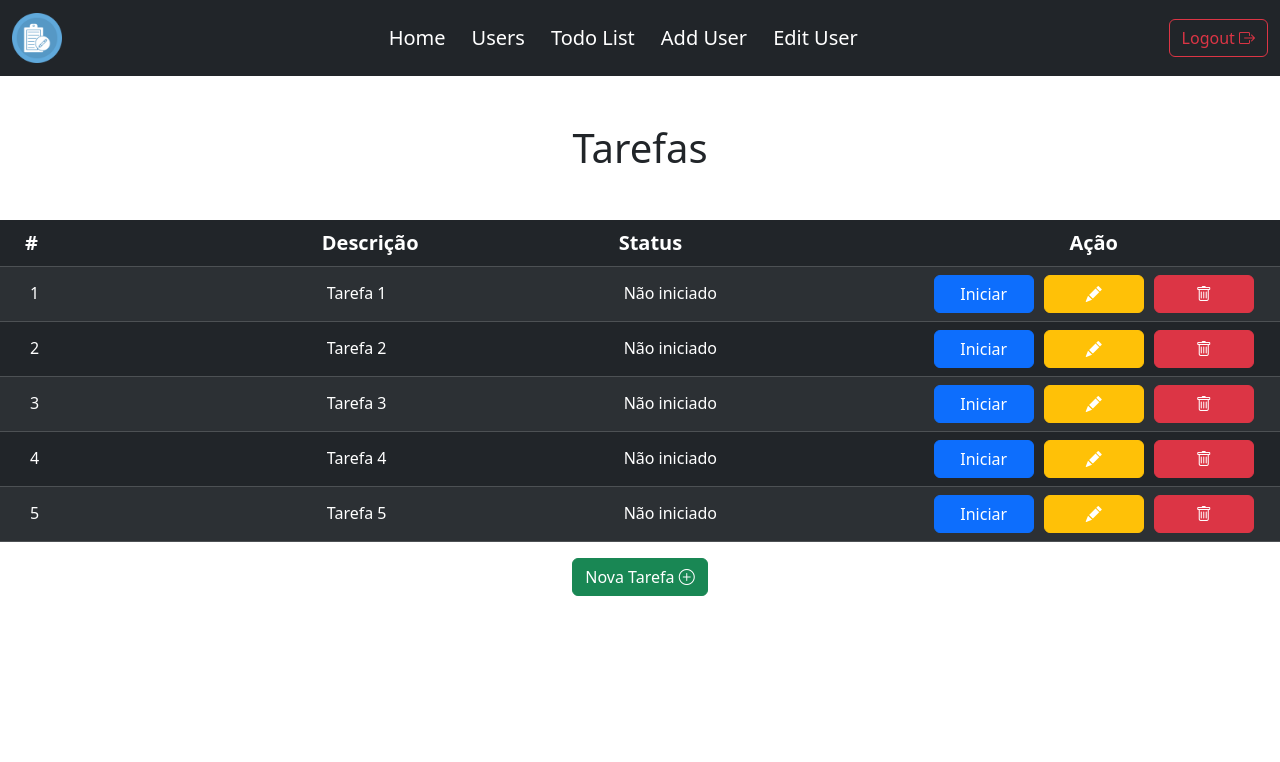
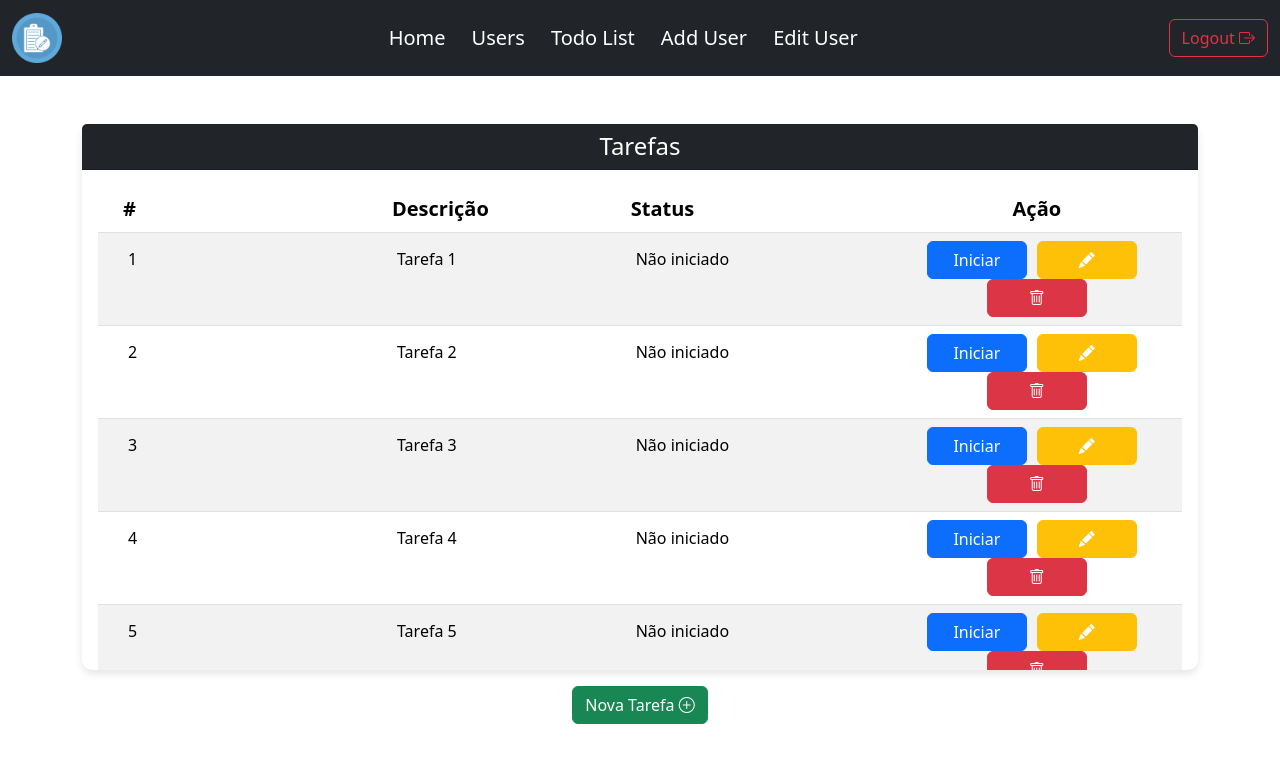
Before and after one commit to leorossiio/crud-app-ac2, an Angular app in the folder Frontend/crud-app/: page /app/todo-list in a window 1280 px wide. Shown: the top 762 px of the page. Built offline with nearby package versions, Linux system fonts and the light colour scheme.

Commit message:
refactor: padroniza a todo-list table

```diff
--- a/Frontend/crud-app/src/app/pages/home/components/todo-list/todo-list.component.css
+++ b/Frontend/crud-app/src/app/pages/home/components/todo-list/todo-list.component.css
@@ -1,13 +1,47 @@
+.full-height {
+  min-height: 100%;
+  height: 80vh;
+}
+
 .botao-verde {
   background-color: green;
   color: white;
-  border-color: green
+  border-color: green;
+}
+
+.invisible-color {
+  background-color: #00000000;
+  border: none;
+  color: white;
+}
+
+.card {
+  margin-bottom: 0;
+  border: 10px;
+  border-radius: 10px;
+  box-shadow: 0 4px 8px rgba(0, 0, 0, 0.1);
+}
+
+.invisible-color{
+  color: black!important;
+}
+
+.card-title {
+  margin-bottom: 0;
+  font-size: 1.5rem;
+}
+
+input {
+  padding: 6px 0px 6px 5px;
+}
+
+.btn-acao {
+  width: 100px;
 }
 
 .botao-verde:focus,
 .botao-verde:active {
   box-shadow: 0 0 0 0.2rem rgba(0, 255, 0, 0.5);
-  /* Adiciona um efeito de sombra verde quando o botão está ativo ou focado */
 }
 
 .botao-laranja {
@@ -16,60 +50,34 @@
   border-color: rgb(255, 120, 48);
 }
 
-input{
-  padding: 6px 0px 6px 5px
-}
-
-
-.invisible-color {
-  background-color: #00000000;
-  border: none;
-  color: white;
-}
-
 .botao-laranja:focus,
 .botao-laranja:active {
   box-shadow: 0 0 0 0.2rem rgb(255, 120, 48);
-  /* Adiciona um efeito de sombra verde quando o botão está ativo ou focado */
 }
 
 .coluna-tabela {
   font-size: 20px;
 }
 
-
-.descricao-tarefa {
-  width: 220px;
-  display: flex;
-  /* Usa o flexbox para alinhar verticalmente */
-  align-items: center;
-  /* Centraliza verticalmente o conteúdo */
-  /* Centraliza horizontalmente o conteúdo */
-  margin-top: 10px;
-  /* Adiciona margem superior */
-  margin-bottom: 10px;
-  /* Adiciona margem inferior */
+.cls-limit-table {
+  margin-left: auto;
+  margin-right: auto;
+  width: 100%;
 }
 
+.descricao-Usuario,
 .status {
   width: 220px;
   display: flex;
-  /* Usa o flexbox para alinhar verticalmente */
   align-items: center;
-  /* Centraliza verticalmente o conteúdo */
   margin-top: 10px;
-  /* Adiciona margem superior */
   margin-bottom: 10px;
-  /* Adiciona margem inferior */
 }
 
-.linha-tarefa {
+.linha-Usuario {
   height: 50px;
-  /* Defina a altura da linha como desejado */
   display: flex;
-  /* Usa o flexbox para alinhar verticalmente o conteúdo */
   align-items: center;
-  /* Centraliza verticalmente o conteúdo */
 }
 
 td,
@@ -78,14 +86,20 @@ th {
 }
 
 
-.btn-acao {
-  width: 100px;
+
+.card-body {
+  max-height: 500px;
+  overflow-y: auto;
+  overflow-x: auto;
 }
 
-.limitador-table{
-overflow-x: auto;
+#deletarUsuario {
+  margin-left: 5px;
 }
 
-.cor-preta > input {
-  color: black;
+@media screen and (max-width: 991px) {
+  #deletarUsuario {
+    margin-left: 0px;
+    margin-top: 5px;
+  }
 }
--- a/Frontend/crud-app/src/app/pages/home/components/todo-list/todo-list.component.html
+++ b/Frontend/crud-app/src/app/pages/home/components/todo-list/todo-list.component.html
@@ -1,5 +1,12 @@
-<h1 class="text-center mt-5 mb-5">Tarefas</h1>
-<table class="table table-striped table-dark">
+<div class="container">
+  <div class="cls-limit-table">
+    <div class="card">
+      <div class="card-header">
+        <h5 class="card-title text-center">Tarefas</h5>
+      </div>
+      <div class="card-body">
+        <div class="table-responsive">
+          <table class="table table-striped">
             <thead>
               <tr>
                 <th scope="col" class="coluna-tabela">#</th>
@@ -9,57 +16,119 @@
               </tr>
             </thead>
             <tbody>
-    <tr *ngFor="let task of tasks" [ngClass]="{
+              <tr
+                *ngFor="let task of tasks"
+                [ngClass]="{
                   'table-warning': task.status === 'Em andamento',
                   'table-success': task.status === 'Concluído',
-        'cor-preta': task.status === 'Em andamento' || task.status === 'Concluído'
-      }">
-      <td [ngClass]="{
-        'cor-preta': task.status === 'Em andamento' || task.status === 'Concluído'
-      }"><input [(ngModel)]="task.id" type="status" class="invisible-color"
-          [disabled]="!task.editing || task.editing" /></td>
+                  'cor-preta':
+                    task.status === 'Em andamento' ||
+                    task.status === 'Concluído'
+                }"
+              >
+                <td
+                  [ngClass]="{
+                    'cor-preta':
+                      task.status === 'Em andamento' ||
+                      task.status === 'Concluído'
+                  }"
+                >
+                  <input
+                    [(ngModel)]="task.id"
+                    type="status"
+                    class="invisible-color"
+                    [disabled]="!task.editing || task.editing"
+                  />
+                </td>
                 <!-- Adicionando a célula do ID -->
-      <td [ngClass]="{
-        'cor-preta': task.status === 'Em andamento' || task.status === 'Concluído'
-      }">
-        <input [(ngModel)]="task.description" class="form-control" [ngClass]="{
+                <td
+                  [ngClass]="{
+                    'cor-preta':
+                      task.status === 'Em andamento' ||
+                      task.status === 'Concluído'
+                  }"
+                >
+                  <input
+                    [(ngModel)]="task.description"
+                    class="form-control"
+                    [ngClass]="{
                       'invisible-color': !task.editing,
                       'visible-color': task.editing
-        }" [disabled]="!task.editing" required />
+                    }"
+                    [disabled]="!task.editing"
+                    required
+                  />
                 </td>
-      <td [ngClass]="{
-        'cor-preta': task.status === 'Em andamento' || task.status === 'Concluído'
-      }">
-        <input [(ngModel)]="task.status" type="status" class="invisible-color"
-          [disabled]="!task.editing || task.editing" />
+                <td
+                  [ngClass]="{
+                    'cor-preta':
+                      task.status === 'Em andamento' ||
+                      task.status === 'Concluído'
+                  }"
+                >
+                  <input
+                    [(ngModel)]="task.status"
+                    type="status"
+                    class="invisible-color"
+                    [disabled]="!task.editing || task.editing"
+                  />
                 </td>
                 <td class="text-center">
-        <button class="btn btn-acao" style="margin-right: 10px" [ngClass]="{
+                  <button
+                    class="btn btn-acao"
+                    style="margin-right: 10px"
+                    [ngClass]="{
                       'btn-primary': task.status === 'Não iniciado',
                       'btn-success': task.status === 'Em andamento',
                       'botao-laranja': task.status === 'Concluído'
-          }" (click)="botaoConcluir(task)" [disabled]="task.editing">
+                    }"
+                    (click)="botaoConcluir(task)"
+                    [disabled]="task.editing"
+                  >
                     {{
-          task.status === 'Não iniciado' ? 'Iniciar' :
-          task.status === 'Em andamento' ? 'Concluir' :
-          'Reiniciar'
+                      task.status === "Não iniciado"
+                        ? "Iniciar"
+                        : task.status === "Em andamento"
+                        ? "Concluir"
+                        : "Restaurar"
                     }}
                   </button>
-        <button class="btn btn-acao" style="margin-right: 10px" [class.btn-warning]="!task.editing"
-          [class.btn-success]="task.editing" (click)="editarTarefa(task)">
-          {{ task.editing ? 'Salvar' : '' }}
-          <i class="bi bi-pencil-fill text-white" *ngIf="!task.editing"></i>
+                  <button
+                    class="btn btn-acao"
+                    style="margin-right: 10px"
+                    [class.btn-warning]="!task.editing"
+                    [class.btn-success]="task.editing"
+                    (click)="editarTarefa(task)"
+                  >
+                    {{ task.editing ? "Salvar" : "" }}
+                    <i
+                      class="bi bi-pencil-fill text-white"
+                      *ngIf="!task.editing"
+                    ></i>
                   </button>
-        <button class="btn btn-danger btn-acao" (click)="deletarTarefa(task)">
+                  <button
+                    class="btn btn-danger btn-acao"
+                    (click)="deletarTarefa(task)"
+                  >
                     <i class="bi bi-trash"></i>
                   </button>
                 </td>
               </tr>
             </tbody>
           </table>
+        </div>
+      </div>
+    </div>
+  </div>
 
-<div class="d-flex justify-content-center">
-  <button class="btn btn-success" id="nova-tarefa" (click)="incluirTarefa()" [disabled]="!podeIncluirTarefa()">
+  <div class="d-flex justify-content-center mt-3 mb-3">
+    <button
+      class="btn btn-success"
+      id="nova-tarefa"
+      (click)="incluirTarefa()"
+      [disabled]="!podeIncluirTarefa()"
+    >
       Nova Tarefa <i class="bi bi-plus-circle"></i>
     </button>
   </div>
+</div>
--- a/Frontend/crud-app/src/app/pages/home/components/todo-list/todo-list.component.ts
+++ b/Frontend/crud-app/src/app/pages/home/components/todo-list/todo-list.component.ts
@@ -20,6 +20,7 @@ export class TodoListComponent {
     { id: 4, description: 'Tarefa 4', status: 'Não iniciado', editing: false },
     { id: 5, description: 'Tarefa 5', status: 'Não iniciado', editing: false }
   ];
+
 
   botaoConcluir(task: Task): void {
     if (task.status === 'Não iniciado') {
```
Lines whose indentation alone changed are shown as unchanged.
